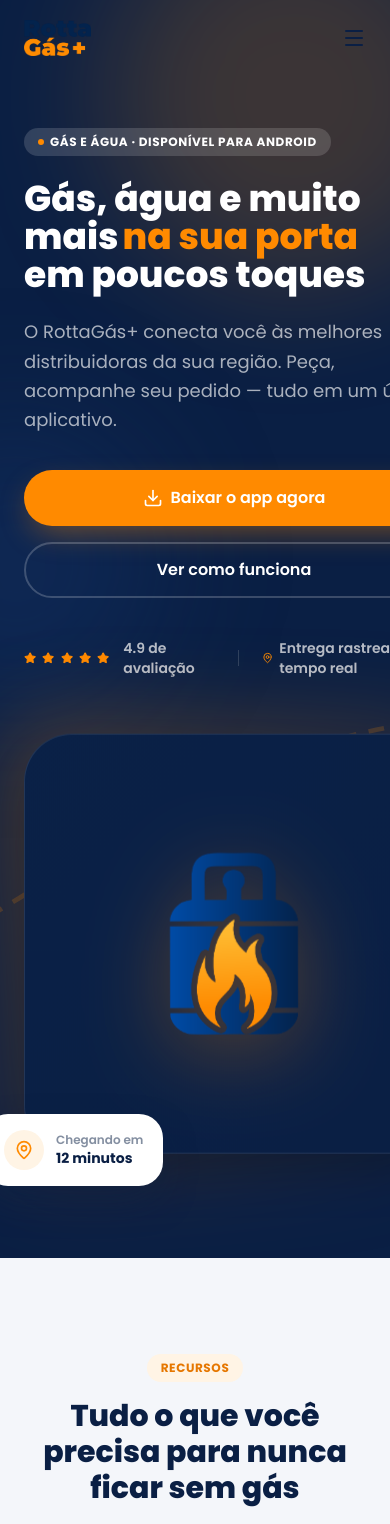
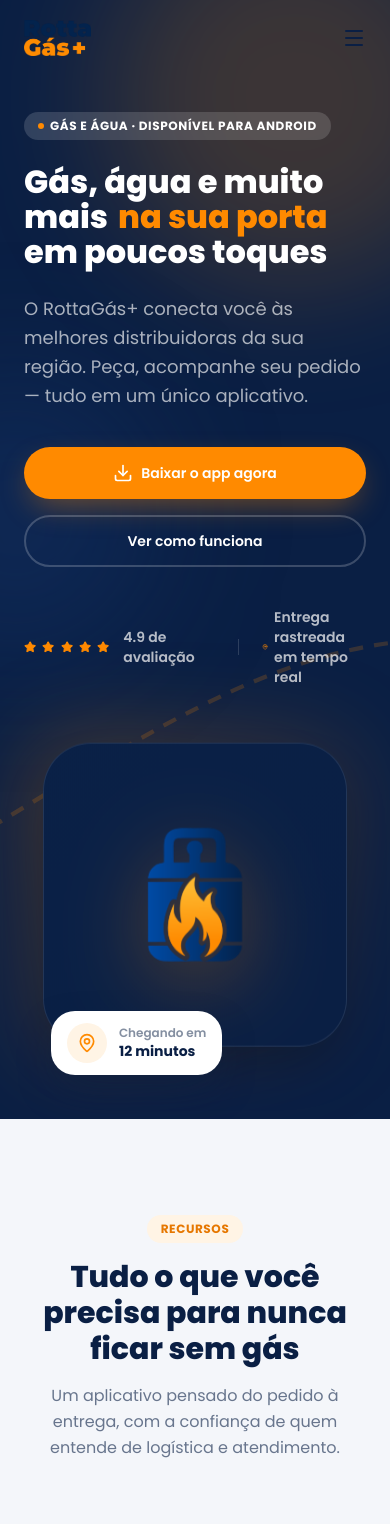
Before and after one commit to ElcioReis3/rotta_landing_page, a React (Vite) app: page / in a window 390 px wide. Shown: the top 1524 px of the page. Built offline with nearby package versions, Linux system fonts and the light colour scheme.

Commit message:
refactor: modificar o layout do site para ser responsivo

```diff
--- a/src/components/Footer.jsx
+++ b/src/components/Footer.jsx
@@ -74,19 +74,13 @@
             </ul>
             <div className="flex items-center gap-3 mt-5">
               <a
-                href="#"
+                href="https://www.instagram.com/elcioreis_cx/"
                 aria-label="Instagram"
                 className="h-9 w-9 rounded-full bg-white/5 hover:bg-flame-500 transition-colors flex items-center justify-center"
               >
                 <AtSign className="h-4 w-4 text-white" />
               </a>
-              <a
-                href="#"
-                aria-label="Redes sociais"
-                className="h-9 w-9 rounded-full bg-white/5 hover:bg-flame-500 transition-colors flex items-center justify-center"
-              >
-                <Share2 className="h-4 w-4 text-white" />
-              </a>
+              <p className="text-white text-sm">Instagram</p>
             </div>
           </div>
         </div>
--- a/src/components/Hero.jsx
+++ b/src/components/Hero.jsx
@@ -7,7 +7,7 @@
   return (
     <section
       id="topo"
-      className="relative overflow-hidden bg-navy-900 pt-32 pb-24 md:pt-44 md:pb-32"
+      className="relative overflow-hidden bg-navy-900 pt-28 pb-16 sm:pt-32 sm:pb-24 md:pt-44 md:pb-32"
     >
       {/* trama de rota - assinatura visual */}
       <svg
@@ -30,21 +30,18 @@
       <div className="absolute -top-24 -right-24 h-96 w-96 rounded-full bg-flame-500/20 blur-3xl" />
       <div className="absolute top-1/3 -left-32 h-72 w-72 rounded-full bg-navy-500/30 blur-3xl" />
 
-      <div className="container relative grid lg:grid-cols-2 gap-16 items-center">
-        <div className="animate-rise">
+      <div className="container relative grid lg:grid-cols-2 gap-16 items-center min-w-0">
+        <div className="animate-rise min-w-0">
           <Badge variant="light" className="mb-6">
             <span className="h-1.5 w-1.5 rounded-full bg-flame-500" />
             Gás e água · Disponível para Android
           </Badge>
 
-          <h1 className="font-display font-extrabold text-4xl sm:text-5xl lg:text-[3.4rem] leading-[1.05] text-white text-balance">
-            Gás, água e muito mais
+          <h1 className="font-display font-extrabold text-[2rem] sm:text-5xl lg:text-[3.4rem] leading-[1.1] text-white text-balance">
+            Gás, água e muito mais{" "}
             <span className="relative inline-block px-1">
-              <span className="relative z-10 text-flame-500">
-                {" "}
-                na sua porta
-              </span>
-            </span>
+              <span className="relative z-10 text-flame-500">na sua porta</span>
+            </span>{" "}
             em poucos toques
           </h1>
 
@@ -54,7 +51,7 @@
           </p>
 
           <div className="mt-9 flex flex-col sm:flex-row gap-4">
-            <Button size="lg" asChild>
+            <Button size="lg" asChild className="w-full sm:w-auto">
               <a href="#download">
                 <Download className="h-5 w-5" />
                 Baixar o app agora
@@ -63,7 +60,7 @@
             <Button
               size="lg"
               variant="outline"
-              className="border-white/20 text-white hover:bg-white/5 hover:border-white/40"
+              className="w-full sm:w-auto border-white/20 text-white hover:bg-white/5 hover:border-white/40"
               asChild
             >
               <a href="#como-funciona">Ver como funciona</a>
@@ -92,15 +89,15 @@
         <div className="relative flex justify-center lg:justify-end animate-rise [animation-delay:150ms]">
           <div className="relative">
             <div className="absolute inset-0 scale-110 rounded-[3rem] bg-gradient-to-br from-flame-500/30 to-transparent blur-2xl" />
-            <div className="relative h-[420px] w-[420px] sm:h-[480px] sm:w-[480px] rounded-[3rem] bg-gradient-to-br from-navy-700 to-navy-900 border border-white/10 shadow-2xl flex items-center justify-center animate-float">
+            <div className="relative h-[78vw] w-[78vw] max-h-[420px] max-w-[420px] sm:h-[420px] sm:w-[420px] lg:h-[480px] lg:w-[480px] rounded-[3rem] bg-gradient-to-br from-navy-700 to-navy-900 border border-white/10 shadow-2xl flex items-center justify-center animate-float">
               <img
                 src={appIcon}
                 alt="Ícone do RottaGás+, botijão com chama"
-                className="h-56 w-56 sm:h-64 sm:w-64 animate-flicker drop-shadow-[0_20px_40px_rgba(255,138,0,0.35)]"
+                className="h-[42vw] w-[42vw] max-h-56 max-w-56 sm:h-56 sm:w-56 lg:h-64 lg:w-64 animate-flicker drop-shadow-[0_20px_40px_rgba(255,138,0,0.35)]"
               />
             </div>
 
-            <div className="absolute -bottom-6 -left-10 bg-white rounded-2xl shadow-navy px-5 py-4 flex items-center gap-3 animate-rise [animation-delay:400ms]">
+            <div className="absolute -bottom-5 left-2 sm:-bottom-6 sm:-left-10 bg-white rounded-2xl shadow-navy px-4 py-3 sm:px-5 sm:py-4 flex items-center gap-3 animate-rise [animation-delay:400ms] max-w-[calc(100%-1rem)]">
               <div className="h-10 w-10 rounded-full bg-flame-50 flex items-center justify-center">
                 <MapPin className="h-5 w-5 text-flame-500" />
               </div>
--- a/src/components/ui/button.jsx
+++ b/src/components/ui/button.jsx
@@ -4,7 +4,7 @@
 import { cn } from "@/lib/utils";
 
 const buttonVariants = cva(
-  "inline-flex items-center justify-center gap-2 whitespace-nowrap rounded-full text-sm font-semibold transition-all duration-200 focus-visible:outline-none focus-visible:ring-2 focus-visible:ring-flame-500 focus-visible:ring-offset-2 disabled:pointer-events-none disabled:opacity-50",
+  "inline-flex items-center justify-center gap-2 text-center rounded-full text-sm font-semibold transition-all duration-200 focus-visible:outline-none focus-visible:ring-2 focus-visible:ring-flame-500 focus-visible:ring-offset-2 disabled:pointer-events-none disabled:opacity-50",
   {
     variants: {
       variant: {
@@ -19,9 +19,9 @@
           "bg-white text-navy-900 hover:bg-white/90 hover:-translate-y-0.5 active:translate-y-0",
       },
       size: {
-        default: "h-12 px-6 py-3",
-        sm: "h-10 px-4 text-sm",
-        lg: "h-14 px-8 text-base",
+        default: "min-h-12 px-6 py-3",
+        sm: "min-h-10 px-4 py-2 text-sm",
+        lg: "min-h-[3.25rem] sm:min-h-14 px-5 sm:px-8 py-3 text-sm sm:text-base",
         icon: "h-11 w-11",
       },
     },
--- a/src/index.css
+++ b/src/index.css
@@ -27,11 +27,19 @@
 
   html {
     scroll-behavior: smooth;
+    overflow-x: hidden;
   }
 
   body {
     @apply bg-white text-ink font-sans antialiased;
     font-feature-settings: "cv11", "ss01";
+    overflow-x: hidden;
+    max-width: 100vw;
+  }
+
+  img {
+    max-width: 100%;
+    height: auto;
   }
 
   h1, h2, h3, h4 {
```
